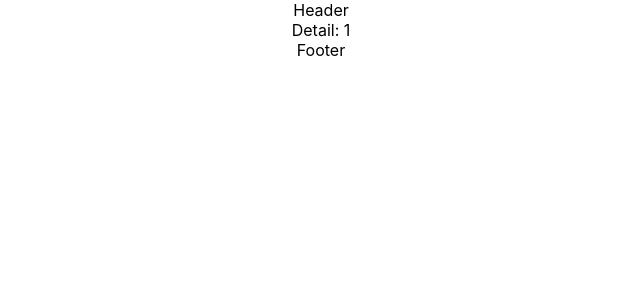
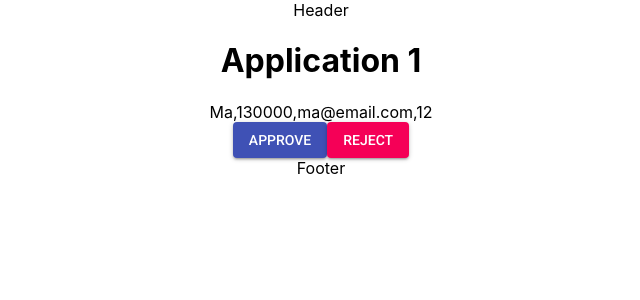
Before and after one commit to ricardohui/js-redux-form-demo, a React (Create React App) app: page /applications/1 in a window 1280 px wide. Shown: the top 300 px of the page, without its empty margins (319-959 px from the left). Built offline with nearby package versions, Linux system fonts and the light colour scheme; data requests are answered from the project's data file.

Commit message:
Add baisc detail

```diff
--- a/src/components/Detail.jsx
+++ b/src/components/Detail.jsx
@@ -1,6 +1,51 @@
 import React from "react";
+import Button from "@material-ui/core/Button";
+import * as actions from "../actions";
+import { connect } from "react-redux";
+class Detail extends React.Component {
+  componentDidMount() {
+    this.props.fetchApps();
+  }
+  renderThisApplication = (applications, identifier) => {
+    if (applications.length > 1) {
+      const applicationObj = {};
+      applications.forEach(app => {
+        applicationObj[app.id] = app;
+      });
+      return (
+        <div>
+          {applicationObj[identifier].lastName},
+          {applicationObj[identifier].loanAmount},
+          {applicationObj[identifier].email},{applicationObj[identifier].tenure}
+        </div>
+      );
+    } else {
+      return null;
+    }
+  };
 
-const Detail = ({ match }) => {
-  return <div>Detail: {match.params.id}</div>;
-};
-export default Detail;
+  render() {
+    const { match, applications } = this.props;
+
+    return (
+      <div>
+        <h1>Application {match.params.id}</h1>
+        <div>{this.renderThisApplication(applications, match.params.id)}</div>
+        <Button variant="contained" color="primary">
+          Approve
+        </Button>
+        <Button variant="contained" color="secondary">
+          Reject
+        </Button>
+      </div>
+    );
+  }
+}
+
+function mapStateToProps(state) {
+  return { applications: state.applications };
+}
+export default connect(
+  mapStateToProps,
+  actions
+)(Detail);
```
